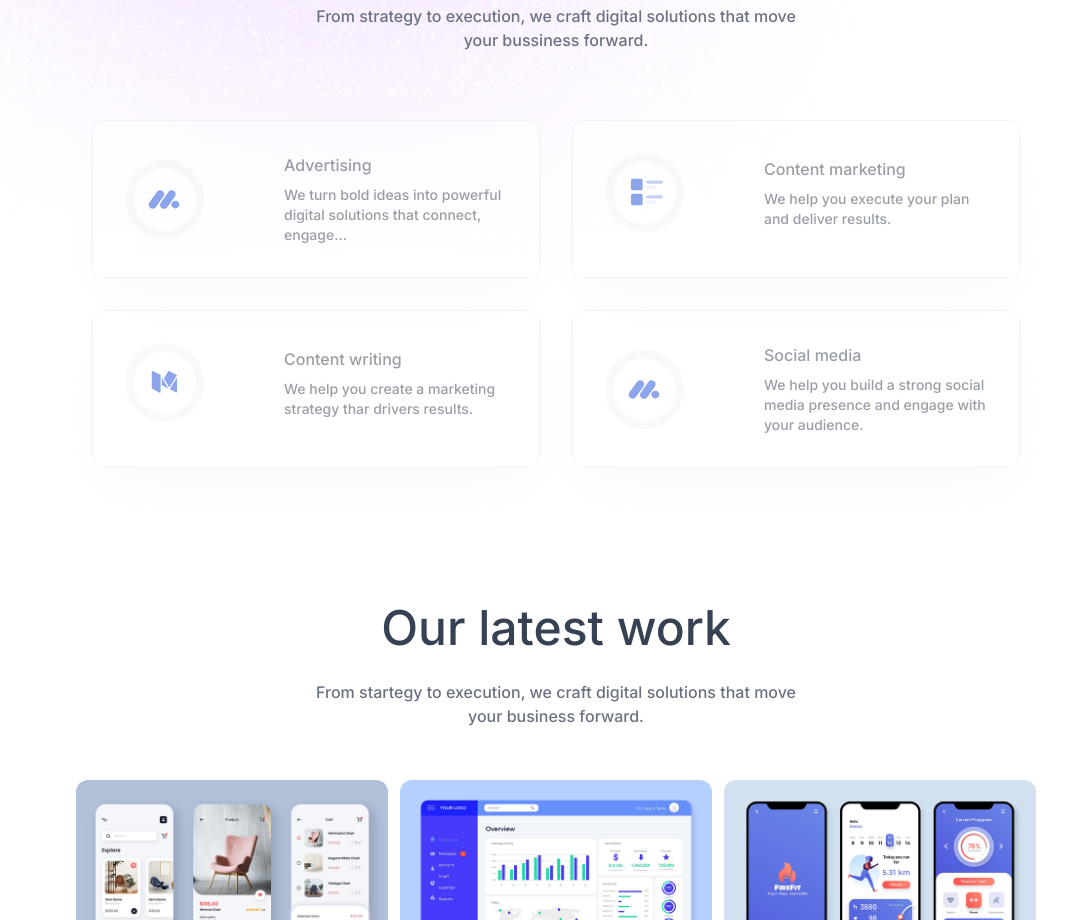
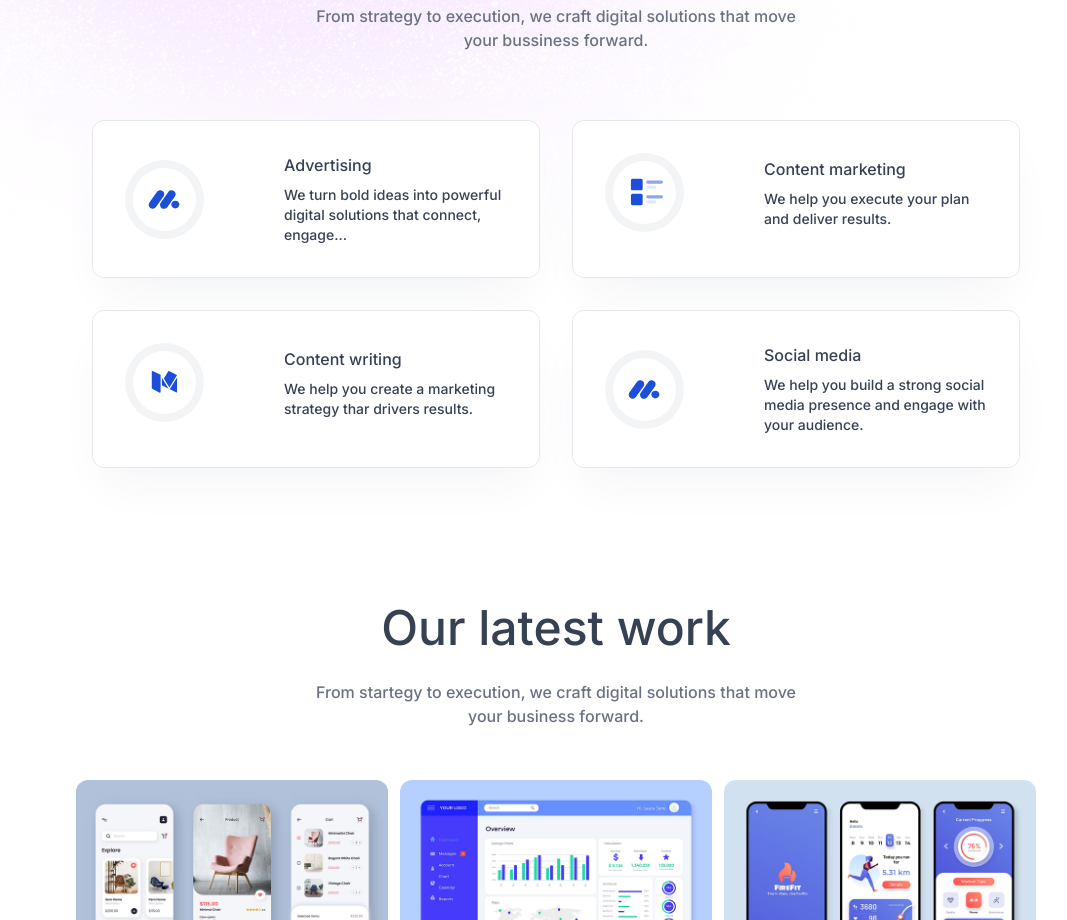
Before and after one commit to naveengupta09/Agency_AI, a React (Vite) app: page / in a window 1280 px wide. Shown: the part 1439-2359 px from the top of the page, without its empty margins (84-1151 px from the left). Built offline with nearby package versions, Linux system fonts and the light colour scheme.

Commit message:
feat: enhance animation effects in ContactUs, OurWork, Services, and ServiceCard components; improve cursor handling in App component; update global styles for better typography and cursor visibility

```diff
--- a/src/App.jsx
+++ b/src/App.jsx
@@ -21,12 +21,12 @@ const App = () => {
   const position = useRef({x: 0, y: 0})
 
   useEffect(()=>{
+    let frameId
+
     const handleMouseMove = (e)=>{
       mouse.current.x = e.clientX
       mouse.current.y = e.clientY
     }
-
-    document.addEventListener('mousemove', handleMouseMove)
 
     const animate = () =>{
       position.current.x += (mouse.current.x - position.current.x) * 0.1
@@ -36,12 +36,17 @@ const App = () => {
         dotRef.current.style.transform = `translate3d(${mouse.current.x - 6}px, ${mouse.current.y - 6}px, 0)`
         outlineRef.current.style.transform = `translate3d(${position.current.x - 20}px, ${position.current.y - 20}px, 0)`
       }
-      requestAnimationFrame(animate)
+      frameId = requestAnimationFrame(animate)
     }
-    animate()
+
+    document.addEventListener('mousemove', handleMouseMove)
+    frameId = requestAnimationFrame(animate)
 
     return ()=>{
       document.removeEventListener('mousemove', handleMouseMove)
+      if (frameId) {
+        cancelAnimationFrame(frameId)
+      }
     }
   },[])
 
--- a/src/components/ContactUs.jsx
+++ b/src/components/ContactUs.jsx
@@ -33,11 +33,12 @@ const ContactUs = () => {
 
   return (
     <motion.div
-    initial="hidden"
-    whileInView="visible"
-    viewport={{once: true}}
-    transition={{staggerChildren: 0.2}}
-    id="contact-us" className="flex flex-col items-center gap-7 px-4 sm:px-12 lg:px-24 xl:px-40 pt-30 text-gray-700 dark:text-white"
+      initial={{ opacity: 0, y: 30 }}
+      whileInView={{ opacity: 1, y: 0 }}
+      viewport={{ once: true }}
+      transition={{ duration: 0.5 }}
+      id="contact-us"
+      className="flex flex-col items-center gap-7 px-4 sm:px-12 lg:px-24 xl:px-40 pt-30 text-gray-700 dark:text-white"
     >
       <Title title="Reach out to us" desc="From strategy to execution, we craft digital solutions that move your business forward."
       />
--- a/src/components/OurWork.jsx
+++ b/src/components/OurWork.jsx
@@ -25,11 +25,12 @@ const OurWork = () => {
 
   return (
     <motion.div
-    initial="hidden"
-    whileInView="visible"
-    viewport={{once: true}}
-    transition={{staggerChildren: 0.2}}
-    id='our-work' className='flex flex-col items-center gap-7 px-4 sm:px-12 lg:px-24 xl:px-40 pt-30 text-gray-700 dark:text-white'>
+      initial={{ opacity: 0, y: 30 }}
+      whileInView={{ opacity: 1, y: 0 }}
+      viewport={{ once: true }}
+      transition={{ duration: 0.5 }}
+      id='our-work'
+      className='flex flex-col items-center gap-7 px-4 sm:px-12 lg:px-24 xl:px-40 pt-30 text-gray-700 dark:text-white'>
         <Title title='Our latest work' desc='From startegy to execution, we craft digital solutions that move your business forward.'/>
 
         <div className='grid sm:grid-cols-2 lg:grid-cols-3 gap-3 w-full max-w-5xl'>
--- a/src/components/ServiceCard.jsx
+++ b/src/components/ServiceCard.jsx
@@ -16,11 +16,15 @@ function ServiceCard({service, index}) {
 
   return (
     <motion.div
-    initial={{opacity: 0, y: 30}}
-    whileInView={{opacity: 0.5, y: 0}}
-    transition={{duration: 0.5, delay:index * 0.2}}
-    viewport={{once: true}}
-    className='relative overflow-hidden max-w-lg m-2 sm:m-4 rounded-xl border border-gray-200 dark:border-gray-700 shadow-2xl shadow-gray-100 dark:shadow-white/10' onMouseEnter={()=>setVisible(true)} onMouseLeave={()=>setVisible(false)} ref={divRef} onMouseMove={handleMouseMove}>
+      initial={{ opacity: 0, y: 30 }}
+      whileInView={{ opacity: 1, y: 0 }}
+      transition={{ duration: 0.5, delay:index * 0.2 }}
+      viewport={{ once: true }}
+      className='relative overflow-hidden max-w-lg m-2 sm:m-4 rounded-xl border border-gray-200 dark:border-gray-700 shadow-2xl shadow-gray-100 dark:shadow-white/10'
+      onMouseEnter={()=>setVisible(true)}
+      onMouseLeave={()=>setVisible(false)}
+      ref={divRef}
+      onMouseMove={handleMouseMove}>
 
         <div className={`pointer-events-none blur-2xl rounded-full bg-linear-to-r from-blue-500 via-indigo-500 to-purple-500 w-75 h-75 absolute z-0 transition-opacity duration-500 mix-blend-lighten ${visible ? 'opacity-70' : 'opacity-0'}`} style={{ top:position.y - 150, left: position.x - 150}} />
 
--- a/src/components/Services.jsx
+++ b/src/components/Services.jsx
@@ -30,11 +30,12 @@ const Services = () => {
     ]
   return (
     <motion.div
-    initial="hidden"
-    whileInView="visible"
-    viewport={{once: true}}
-    transition={{staggerChildren: 0.2}}
-    id='services' className='relative flex flex-col items-center gap-7 px-4 sm:px-12 lg:px-24 xl:px-40 pt-30 text-gray-700 dark:text-white'>
+      initial={{ opacity: 0, y: 30 }}
+      whileInView={{ opacity: 1, y: 0 }}
+      viewport={{ once: true }}
+      transition={{ duration: 0.5 }}
+      id='services'
+      className='relative flex flex-col items-center gap-7 px-4 sm:px-12 lg:px-24 xl:px-40 pt-30 text-gray-700 dark:text-white'>
 
         <img src={assets.bgImage2} alt="" className='absolute -top-110 -left-70 -z-1 dark:hidden'/>
 
--- a/src/index.css
+++ b/src/index.css
@@ -1,3 +1,19 @@
+@import url('https://fonts.googleapis.com/css2?family=Inter:opsz,wght@14..32,100..900&family=Manrope:wght@200..800&family=Roboto:ital,wght@0,100..900;1,100..900&display=swap');
+
+@import "tailwindcss";
+
+@custom-variant dark (&:where(.dark, .dark *));
+
+* {
+  font-family: "Inter", sans-serif;
+  font-weight: 500;
+  cursor: none;
+}
+
+:root {
+  --color-primary: #5044E5;
+}
+
 @import url('https://fonts.googleapis.com/css2?family=Inter:opsz,wght@14..32,100..900&family=Manrope:wght@200..800&family=Roboto:ital,wght@0,100..900;1,100..900&display=swap');
 
 @import "tailwindcss";
```
